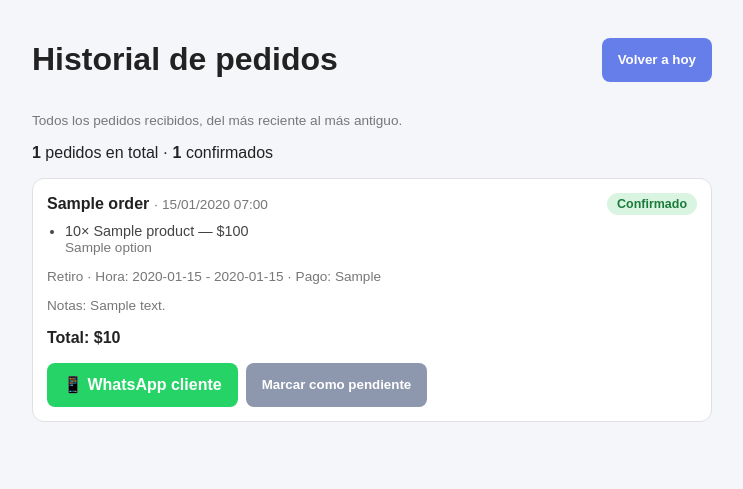
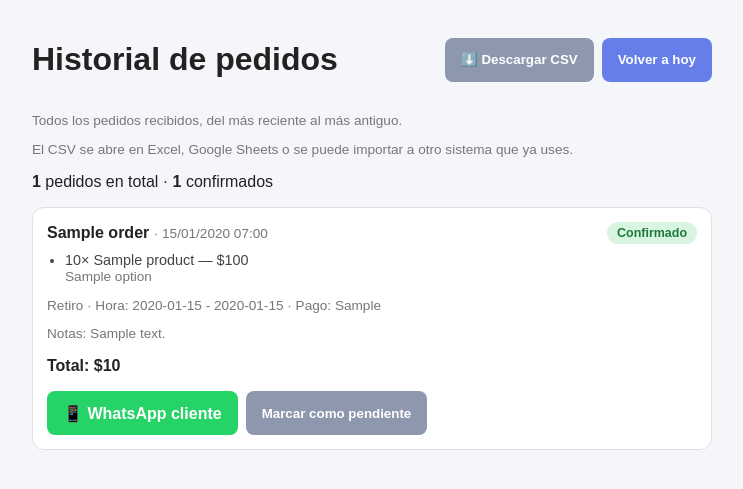
Before and after one commit to ManuelRuizU/Menu_Digital, a Flask app: page /admin/orders/history in a window 1280 px wide. Shown: the part 64-553 px from the top of the page, without its empty margins (268-1011 px from the left). Run offline with Flask 3, Linux system fonts and the light colour scheme; a user stored in the database is signed in; tables that the repository leaves empty hold one stand-in row (values such as "Sample post"); parts of the project's set-up code (start-up, migrations or seed data) failed here and were passed over.

Commit message:
Add CSV export for orders (universal bridge, not a Loyverse-specific integration)
Lets an owner get their order history into Excel/Sheets or any other
tool they already use, without building a fragile point integration
with any single POS/management app that only a fraction of clients use.
Optional start/end date filters; UTF-8 BOM so accented names/addresses
open correctly in Excel.

```diff
--- a/app/catalog/routes.py
+++ b/app/catalog/routes.py
@@ -1,9 +1,10 @@
 # app/catalog/routes.py
+import csv
 import json
 import os
 import re
 from datetime import datetime, time, timedelta
-from io import BytesIO
+from io import BytesIO, StringIO
 from urllib.parse import quote
 from zoneinfo import ZoneInfo
 
@@ -616,6 +617,67 @@ def order_history():
     return render_template('panel/order_history.html', orders=all_orders, confirmed_count=confirmed_count)
 
 
+@catalog.route('/orders/export.csv')
+@login_required
+@admin_required
+def export_orders_csv():
+    """Universal, tool-agnostic export - the bridge to Excel, Loyverse, or whatever the
+    owner already uses, instead of building a one-off integration with any single tool."""
+    start = request.args.get('start')
+    end = request.args.get('end')
+
+    query = Order.query.order_by(Order.id)
+    if start:
+        start_local = datetime.combine(datetime.strptime(start, '%Y-%m-%d').date(), time.min, tzinfo=BUSINESS_TZ)
+        query = query.filter(Order.created_at >= start_local.astimezone(ZoneInfo('UTC')).replace(tzinfo=None))
+    if end:
+        end_local = datetime.combine(datetime.strptime(end, '%Y-%m-%d').date(), time.min, tzinfo=BUSINESS_TZ) + timedelta(days=1)
+        query = query.filter(Order.created_at < end_local.astimezone(ZoneInfo('UTC')).replace(tzinfo=None))
+
+    buffer = StringIO()
+    writer = csv.writer(buffer)
+    writer.writerow([
+        'ID', 'Fecha', 'Hora pedido', 'Hora sugerida', 'Cliente', 'Teléfono', 'Tipo de entrega',
+        'Dirección', 'Productos', 'Forma de pago', 'Monto con que paga', 'Subtotal', 'Envío',
+        'Total', 'Estado', 'Notas',
+    ])
+    for order in query.all():
+        item_lines = []
+        for item in order.order_items:
+            product_name = item.product.name if item.product else 'Producto eliminado'
+            options = ', '.join(o.name for o in item.selected_options) if item.selected_options else ''
+            label = f'{item.quantity}x {product_name}'
+            if options:
+                label += f' ({options})'
+            item_lines.append(label)
+
+        writer.writerow([
+            order.id,
+            order.created_at_local.strftime('%Y-%m-%d'),
+            order.created_at_local.strftime('%H:%M'),
+            order.requested_time or '',
+            order.customer_name,
+            order.phone,
+            'Despacho' if order.delivery_mode == 'envio' else 'Retiro',
+            order.address or '',
+            ' | '.join(item_lines),
+            PAYMENT_METHOD_LABELS.get(order.payment_method, order.payment_method or ''),
+            order.cash_amount or '',
+            order.total_price - order.shipping_cost,
+            order.shipping_cost,
+            order.total_price,
+            'Confirmado' if order.status == 'Confirmed' else 'Pendiente',
+            order.notes or '',
+        ])
+
+    filename = f'pedidos_{start or "todos"}_{end or "hoy"}.csv' if (start or end) else 'pedidos.csv'
+    return Response(
+        '﻿' + buffer.getvalue(),  # BOM so Excel opens the accented characters correctly
+        mimetype='text/csv',
+        headers={'Content-Disposition': f'attachment; filename="{filename}"'},
+    )
+
+
 def _redirect_back_to_orders():
     next_url = request.form.get('next')
     if next_url in (url_for('catalog.orders'), url_for('catalog.order_history')):
--- a/app/templates/panel/order_history.html
+++ b/app/templates/panel/order_history.html
@@ -3,9 +3,13 @@
 {% block content %}
     <div class="card-row">
       <h1>Historial de pedidos</h1>
-      <a href="{{ url_for('catalog.orders') }}"><button type="button">Volver a hoy</button></a>
+      <div class="inline-actions">
+        <a href="{{ url_for('catalog.export_orders_csv') }}"><button type="button" class="secondary">⬇️ Descargar CSV</button></a>
+        <a href="{{ url_for('catalog.orders') }}"><button type="button">Volver a hoy</button></a>
+      </div>
     </div>
     <p class="muted">Todos los pedidos recibidos, del más reciente al más antiguo.</p>
+    <p class="muted">El CSV se abre en Excel, Google Sheets o se puede importar a otro sistema que ya uses.</p>
     <p><strong>{{ orders|length }}</strong> pedidos en total · <strong>{{ confirmed_count }}</strong> confirmados</p>
 
     {% for order in orders %}
```
